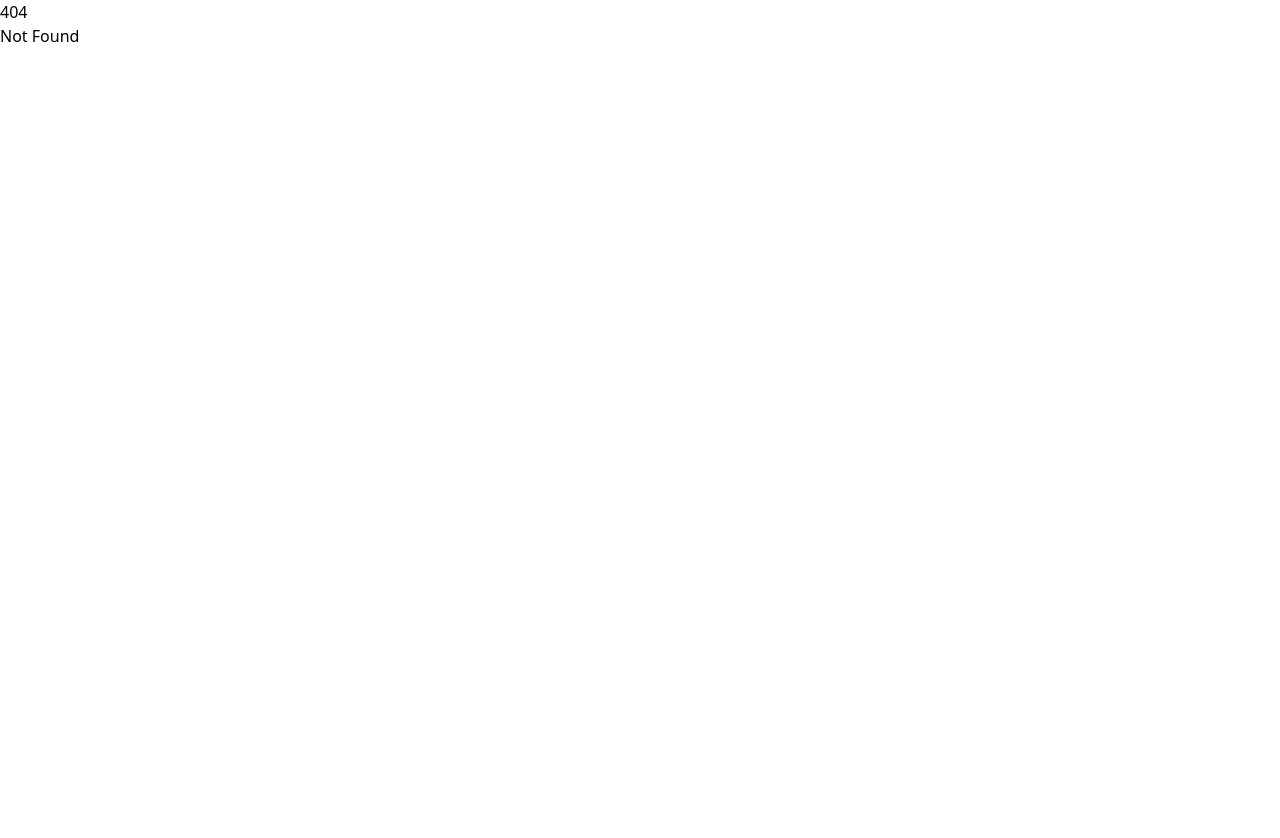
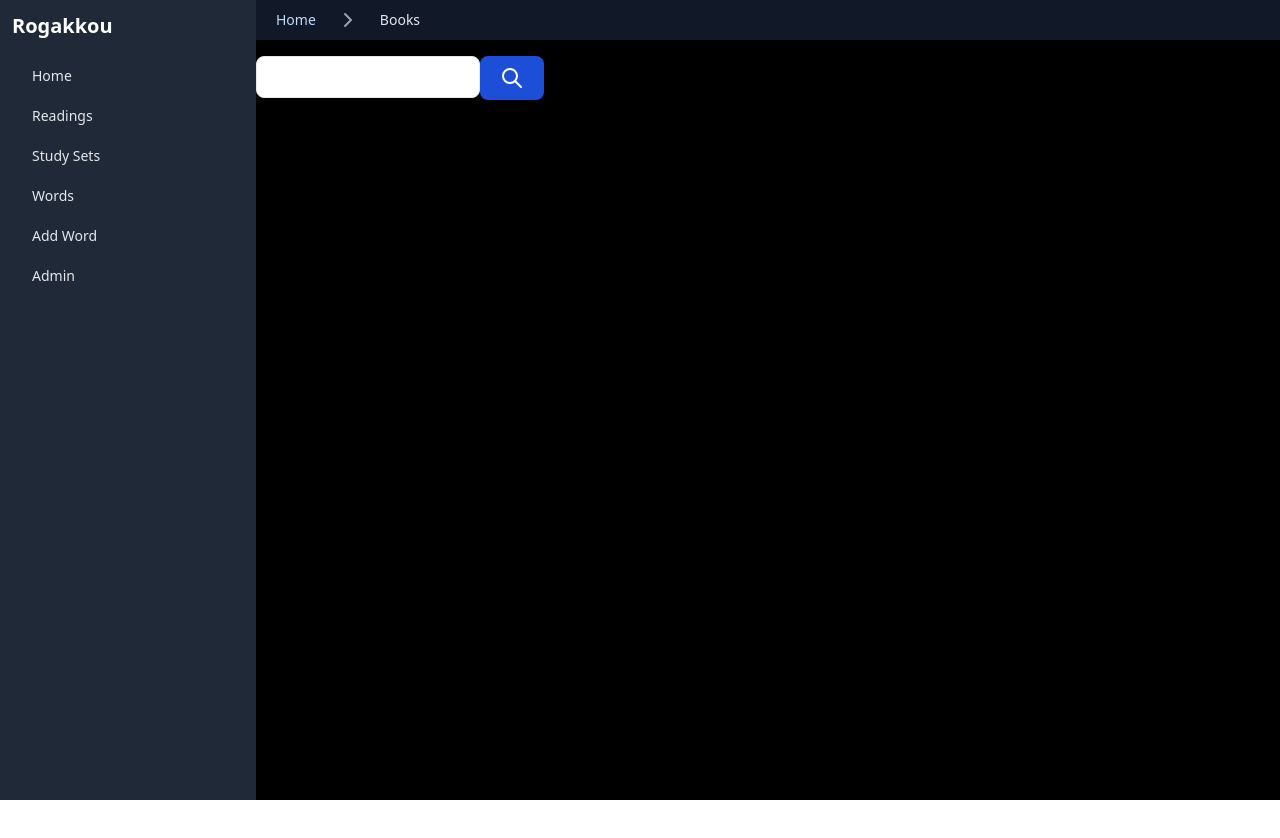
Before and after one commit to Seviss7SS/sevissui, a SvelteKit app: page /rogakkou/words in a window 1280 px wide. Before the commit this address had no page. Before the commit the page ends 800 px from the top, so only its background shows below. Built offline with nearby package versions, Linux system fonts and the light colour scheme.

Commit message:
added words page

```diff
--- /dev/null
+++ b/src/lib/icons/Search.svelte
@@ -0,0 +1,19 @@
+<script>
+  export let className = "";
+</script>
+
+<svg
+  xmlns="http://www.w3.org/2000/svg"
+  width="24"
+  height="24"
+  viewBox="0 0 24 24"
+  fill="none"
+  stroke="currentColor"
+  stroke-width="2"
+  stroke-linecap="round"
+  stroke-linejoin="round"
+  class={className}
+  ><path stroke="none" d="M0 0h24v24H0z" fill="none" /><path
+    d="M10 10m-7 0a7 7 0 1 0 14 0a7 7 0 1 0 -14 0"
+  /><path d="M21 21l-6 -6" /></svg
+>
--- /dev/null
+++ b/src/routes/rogakkou/(auth)/words/+page.svelte
@@ -0,0 +1,26 @@
+<script>
+  /*   import WordCard from "../components/WordCard.svelte"; */
+  import InputField from "$lib/components/InputField/InputField.svelte";
+  import Button from "$lib/atoms/Button/Button.svelte";
+  import Search from "$lib/icons/Search.svelte";
+
+  export let words = [];
+</script>
+
+<div class="h-full flex flex-col">
+  <form novalidate class="max-w-[1024px] w-full mx-auto py-4 flex">
+    <InputField name="search" />
+    <Button type="submit">
+      <Search />
+    </Button>
+  </form>
+  <div class="w-full overflow-auto flex-1">
+    <div
+      class="container max-w-[1024px] flex flex-col items-center justify-center gap-4 text-center mx-auto pb-8 pt-4"
+    >
+      <!--       {#each wordsList as word}
+        <WordCard {word} />
+      {/each} -->
+    </div>
+  </div>
+</div>
```
